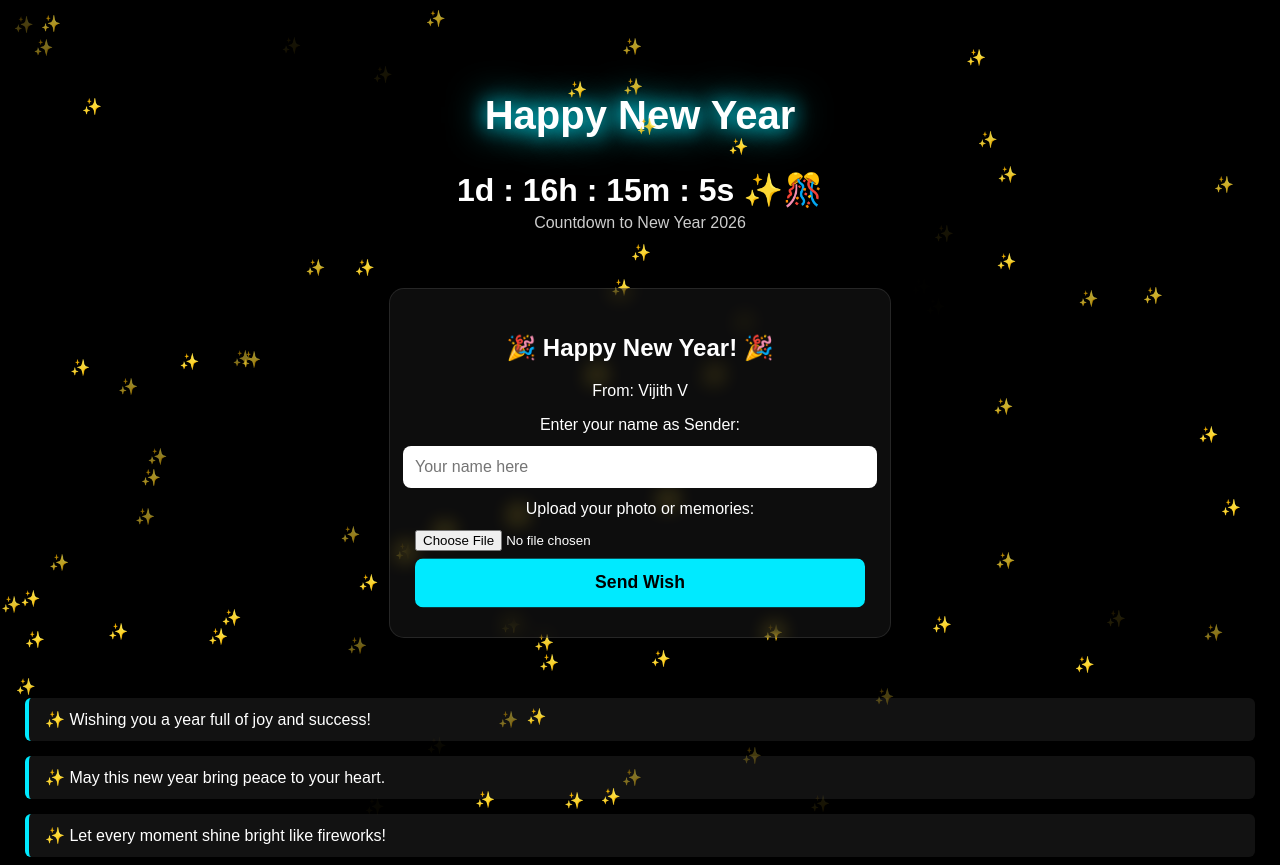
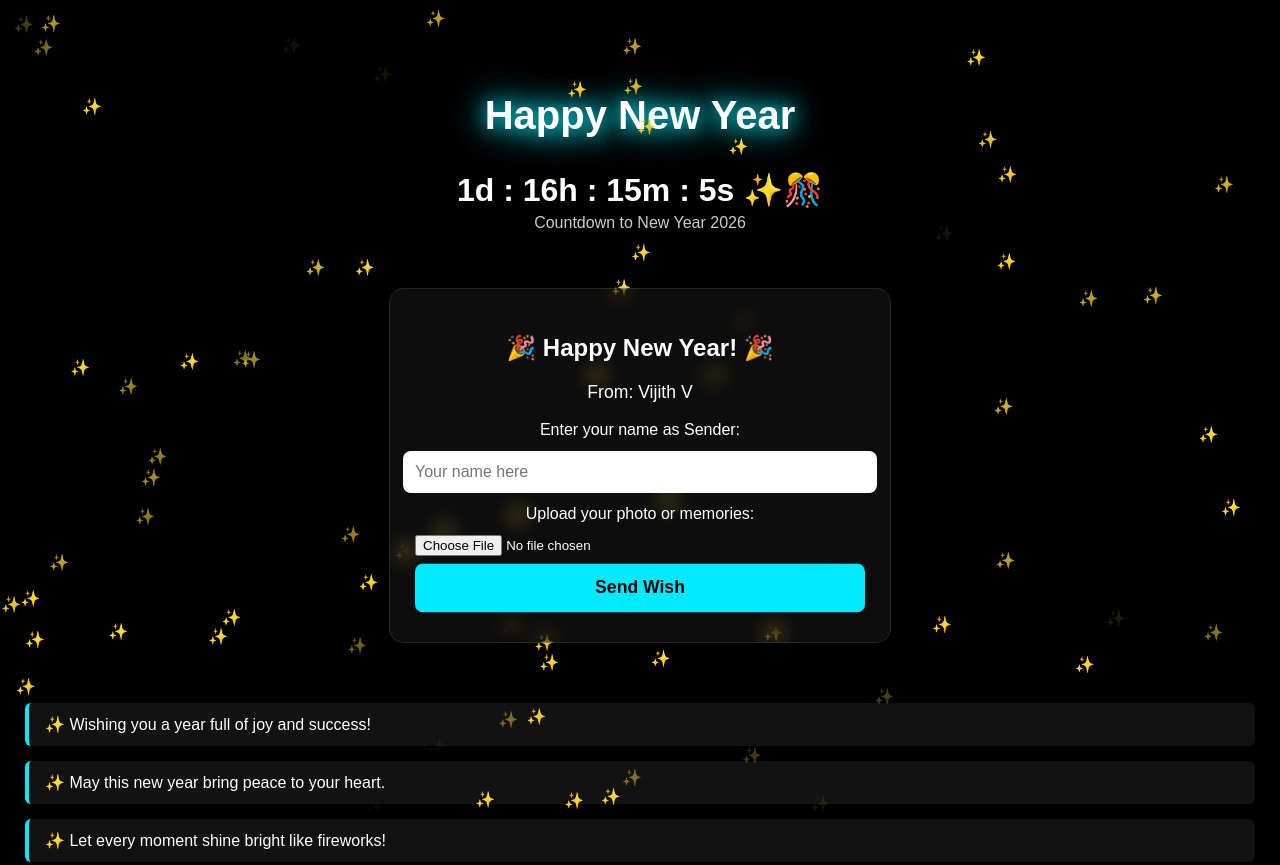
Before and after one commit to mrblack10015/New-year-wish, a plain HTML site: page index.html in a window 1280 px wide. Shown: the top 865 px of the page. Drawn offline with Linux system fonts and the light colour scheme.

Commit message:
Add files via upload

```diff
--- a/style.css
+++ b/style.css
@@ -55,6 +55,11 @@ body {
   border: 1px solid rgba(255,255,255,0.1);
 }
 
+.from-text {
+  font-size: 1.1rem;
+  margin: 12px 0 18px;
+  animation: fadeIn 2s;
+}
 
 .upload-box {
   display: flex;
```
Also changed, not shown: index.html (line endings or trailing spaces).
